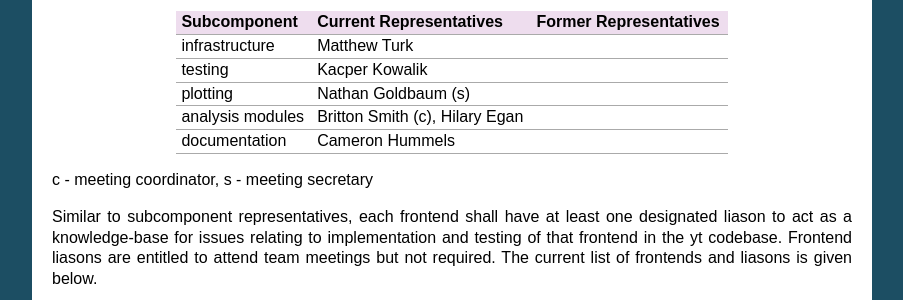
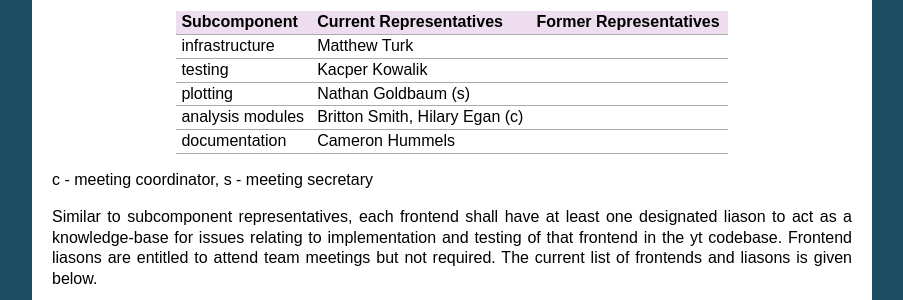
Before and after one commit to yt-project/ytep, a Sphinx documentation site: the page built from source/YTEPs/YTEP-1776.rst, in a window 1280 px wide and 900 px high, scrolled down 1337 px. Shown: the part 152-452 px from the top of the window, without its empty margins (198-1101 px from the left). Built offline with Sphinx 7.4.7, drawn with Linux system fonts in a browser that asks for light colours; formulas are drawn with MathJax 3.

Commit message:
made myself next meeting coordinator

```diff
--- a/source/YTEPs/YTEP-1776.rst
+++ b/source/YTEPs/YTEP-1776.rst
@@ -94,8 +94,8 @@ of subcomponents and their representatives is given below.
     infrastructure    Matthew Turk
     testing           Kacper Kowalik
     plotting          Nathan Goldbaum (s)
-    analysis modules  Britton Smith (c),
-                      Hilary Egan
+    analysis modules  Britton Smith,
+                      Hilary Egan (c)
     documentation     Cameron Hummels
     ================= ======================= ======================
 
```
